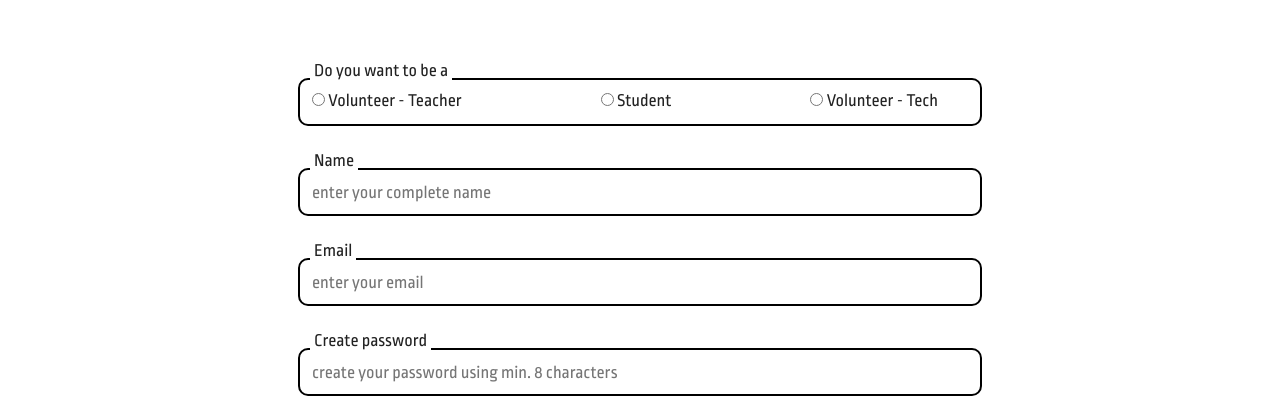
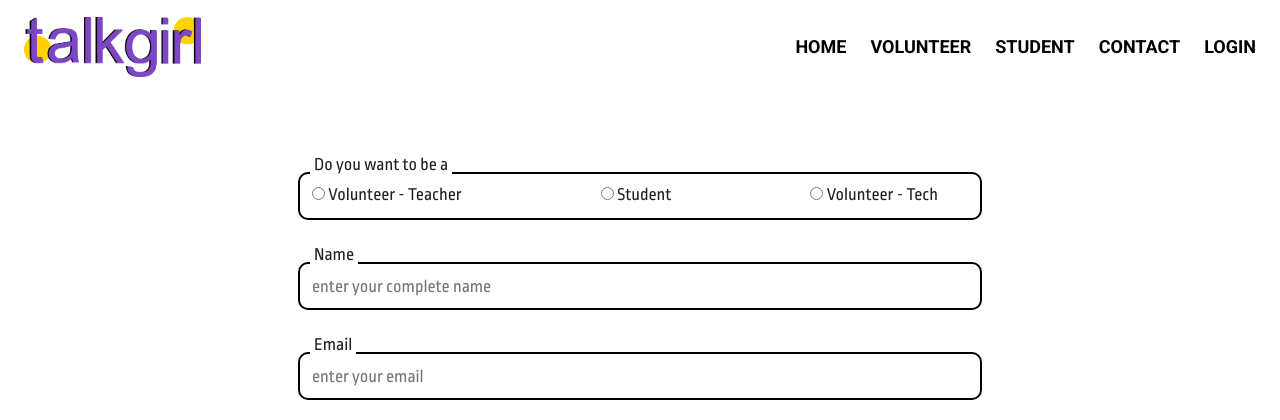
Before and after one commit to nunesdecassia/foundations-talkgirl, a Flask app: page /signup in a window 1280 px wide. Shown: the top 420 px of the page. Run offline with Flask 2, Linux system fonts and the light colour scheme.

Commit message:
Add navigation bar.

```diff
--- a/static/styles.css
+++ b/static/css/styles.css
@@ -27,6 +27,40 @@ a {
 
 main {
     padding: 60px;
+}
+
+/* NAVIGATION */
+
+.nav-bar {
+    display: flex;
+    justify-content:space-between;
+    align-items: center;
+    padding-left: 24px;
+    padding-right: 24px;
+    height: 94px;
+}
+
+.nav-links {
+    display: flex;
+    align-items: center;
+    text-transform: uppercase;
+}
+
+.nav-links > * {
+    margin: 0 12px;
+}
+
+.nav-links > *:first-child {
+    margin-left: 0;
+}
+
+.nav-links > *:last-child {
+    margin-right: 0;
+}
+
+.nav-links a {
+    font-size: 18px;
+    text-decoration: none;
 }
 
 /* LOGIN */
--- a/templates/base.html
+++ b/templates/base.html
@@ -11,10 +11,22 @@
     <link href="https://fonts.googleapis.com/css2?family=Nunito+Sans:wght@900&display=swap" rel="stylesheet">
     <link href="https://fonts.googleapis.com/css2?family=Roboto:wght@400;700&display=swap" rel="stylesheet">
 
-    <link rel="stylesheet" href="{{ url_for('static', filename='reset.css') }}">
-    <link rel="stylesheet" href="{{ url_for('static', filename='styles.css') }}">
+    <link rel="stylesheet" href="{{ url_for('static', filename='css/reset.css') }}">
+    <link rel="stylesheet" href="{{ url_for('static', filename='css/styles.css') }}">
 </head>
 <body>
+    <nav class="nav-bar">
+        <img src ="{{ url_for('static', filename='image/talkgirl.png') }}" height="60px">
+
+        <ul class="nav-links">
+            <li><a href="/">Home</a></li>
+            <li><a href="/">Volunteer</a></li>
+            <li><a href="/">Student</a></li>
+            <li><a href="/">Contact</a></li>
+            <li><a href="/login">Login</a></li>
+            <!-- <li><a href="/">English</a></li> -->
+        </ul>
+    </nav>
     {% block content%}
     {% endblock %}
 </body>
--- a/templates/home.html
+++ b/templates/home.html
@@ -1,5 +1,6 @@
 {% extends "base.html" %}
 
 {% block content %}
-    <h1>Hello, Talkgirl!</h1>
+    <main>
+    </main>
 {% endblock %}
```
Also changed, not shown: static/css/reset.css (renamed from static/reset.css), static/image/talkgirl.png (added).
